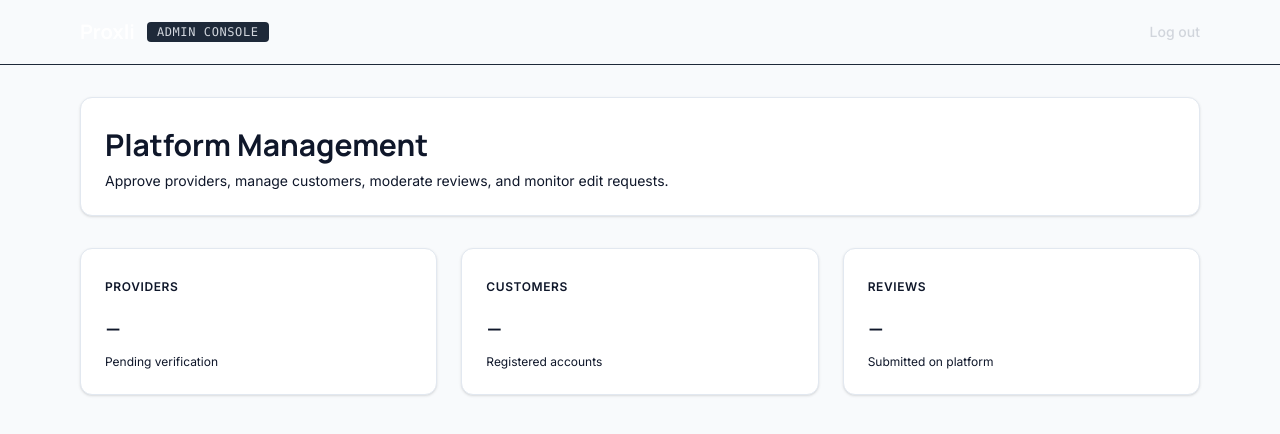
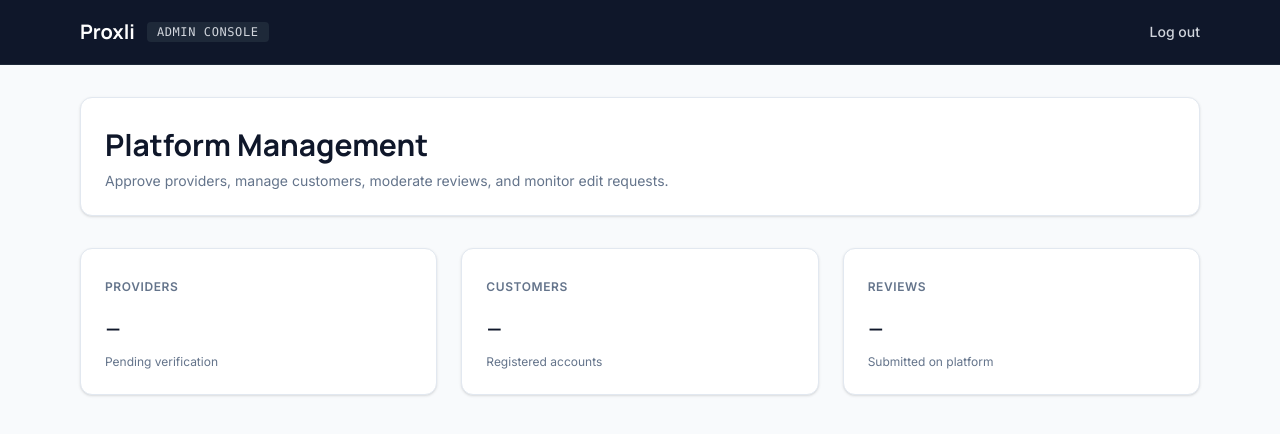
Before and after one commit to gbenga101/proxli, a Next.js app: page /admin/dashboard in a window 1280 px wide. Shown: the top 434 px of the page. Built offline with nearby package versions, Linux system fonts and the light colour scheme; no server answers.

Commit message:
Day5: Almost done with FE, restructuring BE for clarity

```diff
--- a/app/admin/dashboard/page.tsx
+++ b/app/admin/dashboard/page.tsx
@@ -21,7 +21,7 @@ export default function AdminDashboardPage() {
     return (
         <div className="min-h-screen bg-surface">
             {/* Admin Dark Header */}
-            <header className="bg-textPrimary text-white border-b border-gray-800 sticky top-0 z-10">
+            <header className="bg-text-primary text-white border-b border-gray-800 sticky top-0 z-10">
                 <div className="max-w-6xl mx-auto px-4 h-16 flex items-center justify-between">
                     <div className="flex items-center gap-3">
                         <Link href="/" className="font-heading text-h5 font-bold text-white">
@@ -44,10 +44,10 @@ export default function AdminDashboardPage() {
             {/* Main Admin Content */}
             <main className="max-w-6xl mx-auto px-4 py-8">
                 <div className="bg-white border border-border rounded-xl p-6 mb-8 shadow-sm">
-                    <h1 className="font-heading text-h3 text-textPrimary mb-1">
+                    <h1 className="font-heading text-h3 text-text-primary mb-1">
                         Platform Management
                     </h1>
-                    <p className="text-textSecondary text-sm">
+                    <p className="text-text-secondary text-sm">
                         Approve providers, manage customers, moderate reviews, and monitor edit requests.
                     </p>
                 </div>
@@ -55,21 +55,21 @@ export default function AdminDashboardPage() {
                 {/* Admin Overview Cards Placeholder */}
                 <div className="grid grid-cols-1 md:grid-cols-3 gap-6">
                     <div className="bg-white border border-border rounded-xl p-6 shadow-sm">
-                        <span className="text-xs font-semibold text-textSecondary uppercase tracking-wider">Providers</span>
-                        <p className="text-h3 font-heading text-textPrimary mt-2">--</p>
-                        <p className="text-xs text-textSecondary mt-1">Pending verification</p>
+                        <span className="text-xs font-semibold text-text-secondary uppercase tracking-wider">Providers</span>
+                        <p className="text-h3 font-heading text-text-primary mt-2">--</p>
+                        <p className="text-xs text-text-secondary mt-1">Pending verification</p>
                     </div>
 
                     <div className="bg-white border border-border rounded-xl p-6 shadow-sm">
-                        <span className="text-xs font-semibold text-textSecondary uppercase tracking-wider">Customers</span>
-                        <p className="text-h3 font-heading text-textPrimary mt-2">--</p>
-                        <p className="text-xs text-textSecondary mt-1">Registered accounts</p>
+                        <span className="text-xs font-semibold text-text-secondary uppercase tracking-wider">Customers</span>
+                        <p className="text-h3 font-heading text-text-primary mt-2">--</p>
+                        <p className="text-xs text-text-secondary mt-1">Registered accounts</p>
                     </div>
 
                     <div className="bg-white border border-border rounded-xl p-6 shadow-sm">
-                        <span className="text-xs font-semibold text-textSecondary uppercase tracking-wider">Reviews</span>
-                        <p className="text-h3 font-heading text-textPrimary mt-2">--</p>
-                        <p className="text-xs text-textSecondary mt-1">Submitted on platform</p>
+                        <span className="text-xs font-semibold text-text-secondary uppercase tracking-wider">Reviews</span>
+                        <p className="text-h3 font-heading text-text-primary mt-2">--</p>
+                        <p className="text-xs text-text-secondary mt-1">Submitted on platform</p>
                     </div>
                 </div>
             </main>
```
